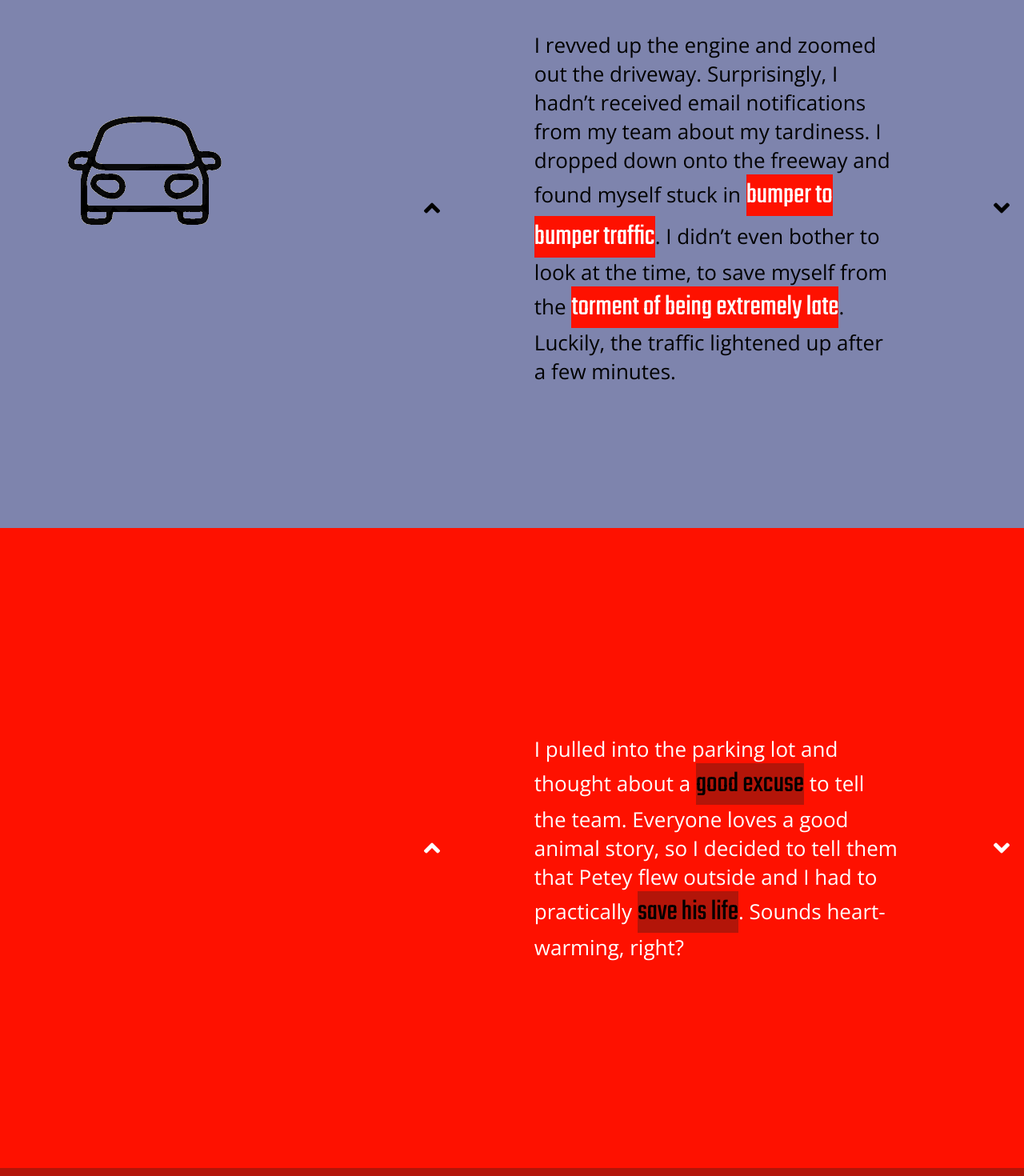
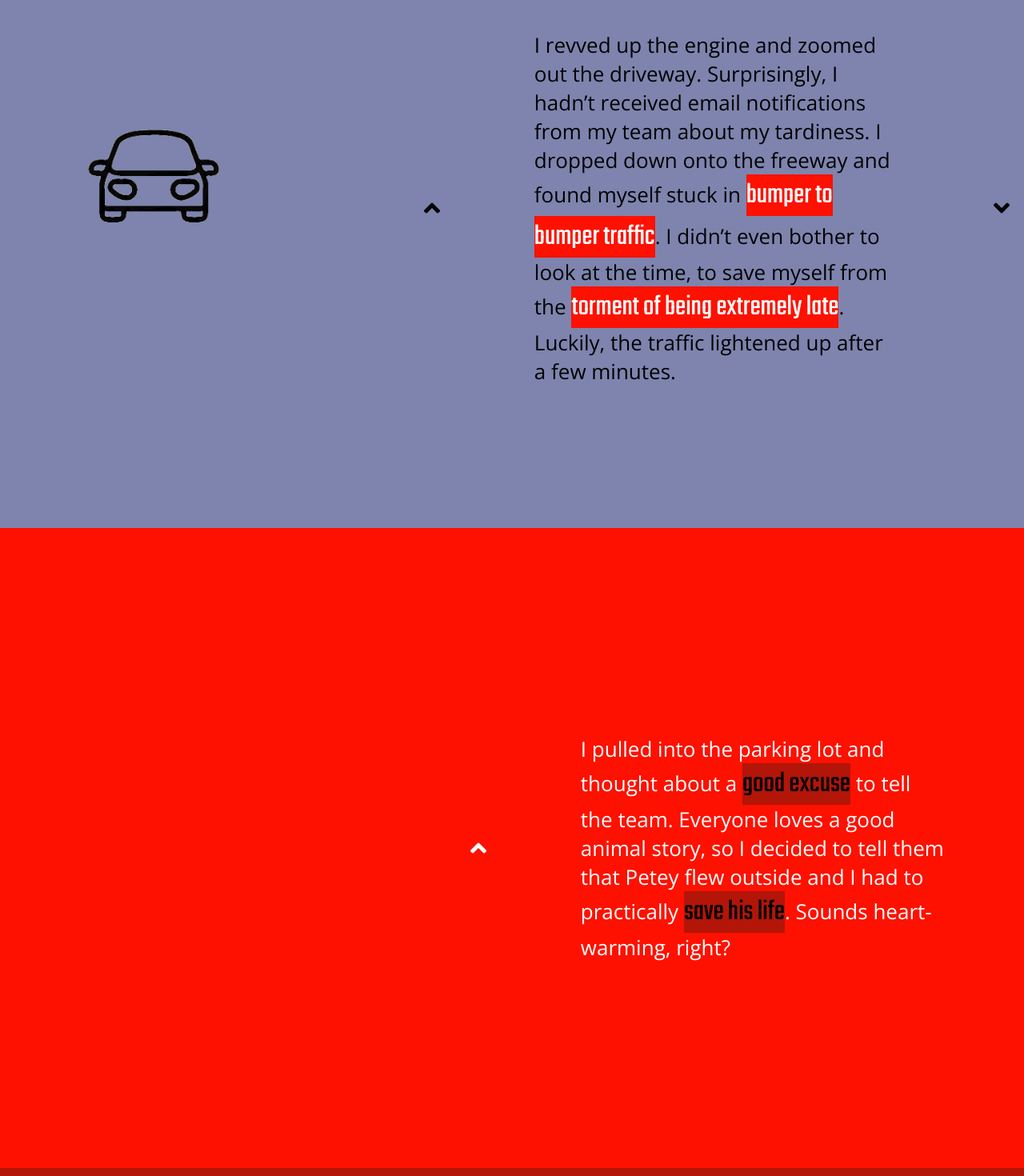
Before and after one commit to ryane1/GC-Final-Project, an Angular app: page /anger in a window 1280 px wide. Shown: the part 3340-4810 px from the top of the page at 80% size. Built offline with nearby package versions, Linux system fonts and the light colour scheme.

Commit message:
updated image sizes

```diff
--- a/src/app/story/anger-disgust/anger-disgust.component.css
+++ b/src/app/story/anger-disgust/anger-disgust.component.css
@@ -1,17 +1,22 @@
 /* Mobile Version */
-.material-icons {
-  position: absolute;
-  top: 75%;
-  right: 80%;
+/* animation sizing */
+.one, .two, .three, .four, .six, .seven, .nine {
+  height: 270px;
 }
-.img-tall {
-  height: 270px;
-  margin: auto;
+.five {
+  height: 230px;
 }
-.img-wide {
-  width: 460px;
-  margin: auto;
+.six {
+  padding-right: 90px;
 }
+.eight {
+  height: 360px;
+}
+.ten {
+  height: 300px;
+  padding-right: 70px;
+}
+
 .content {
   height: 50vh;
 }
@@ -144,4 +149,13 @@ p {
     flex-direction: row;
     justify-content: space-between;
   }
+  .material-icons {
+    position: absolute;
+    top: 75%;
+    right: 80%;
+  }
+  /* animation sizing */
+  .img-animation {
+    margin: auto;
+  }
 }
--- a/src/app/story/anger-disgust/anger-disgust.component.html
+++ b/src/app/story/anger-disgust/anger-disgust.component.html
@@ -1,6 +1,6 @@
 <div class="horizontal_scroll">
   <section class="anger1" #anger_1>
-    <img src="../../../assets/animations/anger/alarm.gif" alt="alarm clock" class="img-tall">
+    <img src="../../../assets/animations/anger/alarm.gif" alt="alarm clock" class="img-animation one">
     <i class="material-icons" (click)="audioPart1()">volume_up</i>
     <section class="content">
       <p data-aos="fade-left" data-aos-duration="3000" data-aos-delay="200">
@@ -17,7 +17,7 @@
   </section>
 
   <section class="anger2" #anger_2>
-    <img src="../../../assets/animations/anger/carkeys.gif" alt="keys jingling" class="img-tall">
+    <img src="../../../assets/animations/anger/carkeys.gif" alt="keys jingling" class="img-animation two">
     <section class="content">
       <i (click)="scroll(anger_1)" class="fas fa-angle-left fa-2x"></i>
       <p data-aos="fade-left" data-aos-duration="3000" data-aos-delay="200">
@@ -33,7 +33,7 @@
   </section>
 
   <section class="anger3" #anger_3>
-      <img src="../../../assets/animations/anger/banana.gif" alt="banana peeling" class="img-tall">
+      <img src="../../../assets/animations/anger/banana.gif" alt="banana peeling" class="img-animation three">
     <section class="content">
       <i (click)="scroll(anger_2)" class="fas fa-angle-left fa-2x"></i>
       <p data-aos="fade-left" data-aos-duration="3000" data-aos-delay="200">
@@ -52,7 +52,7 @@
   </section>
 
   <section class="anger4" #anger_4>
-      <img src="../../../assets/animations/anger/parrot.gif" alt="parrot squawking" class="img-tall">
+      <img src="../../../assets/animations/anger/parrot.gif" alt="parrot squawking" class="img-animation four">
       <i class="material-icons" (click)="audioPart4()">volume_up</i>
     <section class="content">
       <i (click)="scroll(anger_3)" class="fas fa-angle-left fa-2x"></i>
@@ -70,7 +70,7 @@
   </section>
 
   <section class="anger5" #anger_5>
-      <img src="../../../assets/animations/anger/trafficjam.gif" alt="traffic jam" class="img-tall">
+      <img src="../../../assets/animations/anger/trafficjam.gif" alt="traffic jam" class="img-animation five">
     <section class="content">
       <i (click)="scroll(anger_4)" class="fas fa-angle-left fa-2x"></i>
       <p data-aos="fade-left" data-aos-duration="3000" data-aos-delay="200">
@@ -87,7 +87,7 @@
   </section>
 
   <section class="anger6" #anger_6>
-      <img src="../../../assets/animations/anger/thoughtbubble.gif" alt="thought bubble" class="img-tall">
+      <img src="../../../assets/animations/anger/thoughtbubble.gif" alt="thought bubble" class="img-animation six">
     <section class="content">
       <i (click)="scroll(anger_5)" class="fas fa-angle-left fa-2x"></i>
       <p data-aos="fade-left" data-aos-duration="3000" data-aos-delay="200">
@@ -103,7 +103,7 @@
   </section>
 
   <section class="anger7" #anger_7>
-      <img src="../../../assets/animations/anger/lungs.gif" alt="lungs breathing quickly" class="img-tall">
+      <img src="../../../assets/animations/anger/lungs.gif" alt="lungs breathing quickly" class="img-animation seven">
     <section class="content">
       <i (click)="scroll(anger_6)" class="fas fa-angle-left fa-2x"></i>
       <p data-aos="fade-left" data-aos-duration="3000" data-aos-delay="200">
@@ -117,7 +117,7 @@
   </section>
 
   <section class="anger8" #anger_8>
-      <img src="../../../assets/animations/anger/cellphone.gif" alt="cell phone dropping" class="img-tall">
+      <img src="../../../assets/animations/anger/cellphone.gif" alt="cell phone dropping" class="img-animation eight">
       <i class="material-icons" (click)="audioPart8()">volume_up</i>
     <section class="content">
       <i (click)="scroll(anger_7)" class="fas fa-angle-left fa-2x"></i>
@@ -132,7 +132,7 @@
   </section>
 
   <section class="anger9" #anger_9>
-      <img src="../../../assets/animations/anger/watch.gif" alt="watch ticking" class="img-tall">
+      <img src="../../../assets/animations/anger/watch.gif" alt="watch ticking" class="img-animation nine">
       <i class="material-icons" (click)="audioPart9()">volume_up</i>
       <section class="content">
       <i (click)="scroll(anger_8)" class="fas fa-angle-left fa-2x"></i>
@@ -147,7 +147,7 @@
   </section>
 
   <section class="anger10" #anger_10>
-      <img src="../../../assets/animations/anger/calendar.gif" alt="calendar page turning" class="img-tall">
+      <img src="../../../assets/animations/anger/calendar.gif" alt="calendar page turning" class="img-animation ten">
     <section class="content">
       <i (click)="scroll(anger_9)" class="fas fa-angle-left fa-2x"></i>
       <p data-aos="fade-left" data-aos-duration="3000" data-aos-delay="200">
--- a/src/app/story/joy-surprise/joy-surprise.component.css
+++ b/src/app/story/joy-surprise/joy-surprise.component.css
@@ -1,21 +1,34 @@
 /* Mobile Version */
-.material-icons {
-  position: absolute;
-  top: 75%;
-  right: 80%;
+/* animation sizing */
+.one, .two, .three, .five, .six, .eight, .nine, .ten {
+  height: 270px;
 }
-.img-tall {
-  height: 270px;
-  margin: auto;
+.four {
+  height: 220px;
 }
-.img-wide {
-  width: 460px;
-  margin: auto;
+.six {
+  padding-right: 70px;
 }
+.seven {
+  height: 360px;
+}
+.ten {
+  padding-right: 80px;
+}
+
 .content {
   height: 50vh;
 }
-.part1, .part2, .part3, .part4, .part5, .part6, .part7, .part8, .part9, .part10 {
+.part1,
+.part2,
+.part3,
+.part4,
+.part5,
+.part6,
+.part7,
+.part8,
+.part9,
+.part10 {
   display: flex;
   flex-direction: column;
   justify-content: space-around;
@@ -133,14 +146,51 @@ p {
   .fas {
     transform: rotate(90deg);
   }
-  .fa-angle-right, .fa-angle-left {
+  .fa-angle-right,
+  .fa-angle-left {
     padding: 20px;
   }
   .content {
     width: 60vw;
   }
-  .part1, .part2, .part3, .part4, .part5, .part6, .part7, .part8, .part9, .part10 {
+  .part1,
+  .part2,
+  .part3,
+  .part4,
+  .part5,
+  .part6,
+  .part7,
+  .part8,
+  .part9,
+  .part10 {
     flex-direction: row;
     justify-content: space-between;
   }
+  .material-icons {
+    position: absolute;
+    top: 75%;
+    right: 80%;
+  }
+  /* animation sizing */
+  .img-animation {
+    margin: auto;
+  }
+  .one, .two, .three, .five, .six, .nine, .ten {
+    height: 270px;
+  }
+  .four {
+    height: 220px;
+  }
+  .six {
+    padding-right: 70px;
+  }
+  .seven {
+    height: 360px;
+  }
+  .eight {
+    height: 340px;
+  }
+  .ten {
+    padding-right: 80px;
+  }
 }
--- a/src/app/story/joy-surprise/joy-surprise.component.html
+++ b/src/app/story/joy-surprise/joy-surprise.component.html
@@ -3,7 +3,7 @@
     <img
       src="../../../assets/animations/joy/sun.gif"
       alt="shining sun"
-      class="img-tall"
+      class="img-animation one"
     />
     <section class="content">
       <p data-aos="fade-left" data-aos-duration="3000" data-aos-delay="200">
@@ -21,7 +21,7 @@
     <img
       src="../../../assets/animations/joy/car.gif"
       alt="car driving"
-      class="img-tall"
+      class="img-animation two"
     />
     <i class="material-icons" (click)="audioPart2()">volume_up</i>
     <section class="content">
@@ -41,7 +41,7 @@
     <img
       src="../../../assets/animations/joy/dog.gif"
       alt="dog barking"
-      class="img-tall"
+      class="img-animation three"
     />
     <i class="material-icons" (click)="audioPart3()">volume_up</i>
     <section class="content">
@@ -63,7 +63,7 @@
     <img
       src="../../../assets/animations/joy/glasses.gif"
       alt="sunglasses"
-      class="img-tall"
+      class="img-animation four"
     />
     <section class="content">
       <i (click)="scroll(part_3)" class="fas fa-angle-left fa-2x"></i>
@@ -84,7 +84,7 @@
     <img
       src="../../../assets/animations/joy/yoga.gif"
       alt="yoga pose"
-      class="img-wide"
+      class="img-animation five"
     />
     <i class="material-icons" (click)="audioPart5()">volume_up</i>
     <section class="content">
@@ -105,7 +105,7 @@
     <img
       src="../../../assets/animations/joy/shack.gif"
       alt="yoga shack"
-      class="img-tall"
+      class="img-animation six"
     />
     <section class="content">
       <i (click)="scroll(part_5)" class="fas fa-angle-left fa-2x"></i>
@@ -125,7 +125,7 @@
     <img
       src="../../../assets/animations/joy/road.gif"
       alt="winding road"
-      class="img-wide"
+      class="img-animation seven"
     />
     <section class="content">
       <i (click)="scroll(part_6)" class="fas fa-angle-left fa-2x"></i>
@@ -144,7 +144,7 @@
     <img
       src="../../../assets/animations/joy/camera.gif"
       alt="camera clicking"
-      class="img-tall"
+      class="img-animation eight"
     />
     <i class="material-icons" (click)="audioPart8()">volume_up</i>
     <section class="content">
@@ -166,7 +166,7 @@
     <img
       src="../../../assets/animations/joy/phone.gif"
       alt="cell phone ringing"
-      class="img-tall"
+      class="img-animation nine"
     />
     <i class="material-icons" (click)="audioPart9()">volume_up</i>
     <section class="content">
@@ -186,7 +186,7 @@
     <img
       src="../../../assets/animations/anger/thoughtbubble.gif"
       alt="dream bubble"
-      class="img-tall"
+      class="img-animation ten"
     />
     <section class="content">
       <i (click)="scroll(part_9)" class="fas fa-angle-left fa-2x"></i>
--- a/src/app/story/sadness-fear/sadness-fear.component.css
+++ b/src/app/story/sadness-fear/sadness-fear.component.css
@@ -1,17 +1,36 @@
 /* Mobile Version */
-.material-icons {
-  position: absolute;
-  top: 75%;
-  right: 80%;
+/* animation sizing */
+.one {
+  height: 270px;
 }
-.img-tall {
+.two {
   height: 270px;
-  margin: auto;
 }
-.img-wide {
-  width: 400px;
-  margin: auto;
+.three {
+  height: 270px;
 }
+.four {
+  height: 270px;
+}
+.five {
+  height: 270px;
+}
+.six {
+  height: 270px;
+}
+.seven {
+  height: 270px;
+}
+.eight {
+  height: 270px;
+}
+.nine {
+  height: 270px;
+}
+.ten {
+  height: 270px;
+}
+
 .content {
   height: 50vh;
 }
@@ -143,4 +162,34 @@ p {
     flex-direction: row;
     justify-content: space-between;
   }
+  .material-icons {
+    position: absolute;
+    top: 75%;
+    right: 80%;
+  }
+  /* animation sizing */
+  .img-animation {
+    margin: auto;
+  }
+  .one {
+    height: 320px;
+  }
+  .two {
+    height: 430px;
+  }
+  .three, .four {
+    height: 280px;
+  }
+  .five, .ten {
+    height: 240px;
+  }
+  .six, .seven {
+    height: 230px;
+  }
+  .eight {
+    height: 170px;
+  }
+  .nine {
+    height: 200px;
+  }
 }
```
Also changed, not shown: src/app/story/sadness-fear/sadness-fear.component.html (+10 -12 lines).
